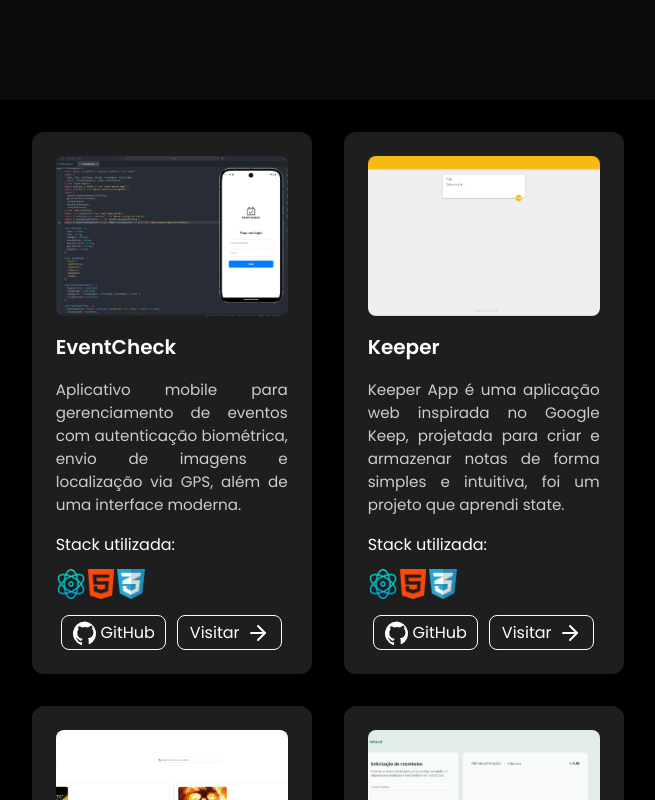
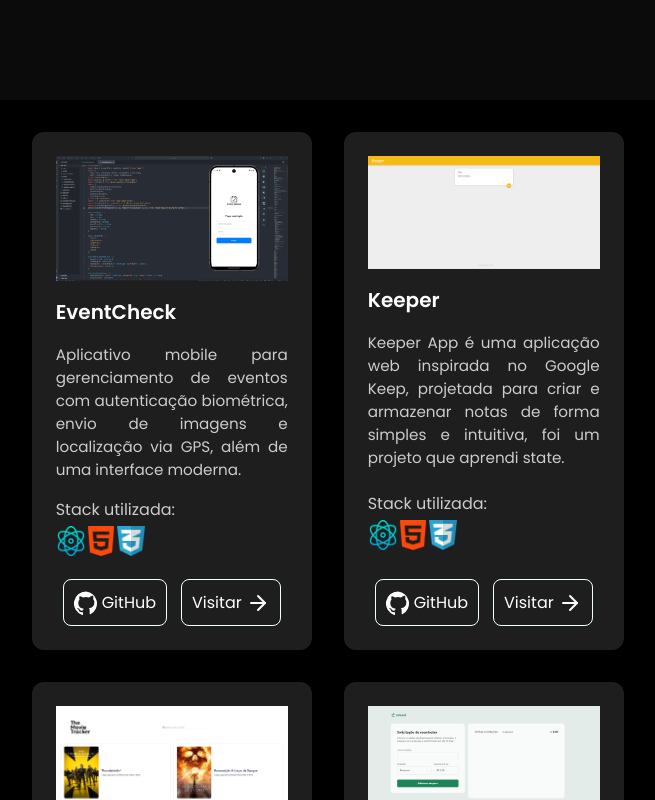
Before and after one commit to gustavocanepa10/PortfolioDEV, a React (Vite) app: page / in a window 1280 px wide. Shown: the part 2300-3100 px from the top of the page, without its empty margins (520-1175 px from the left). Built offline with nearby package versions, Linux system fonts and the light colour scheme.

Commit message:
change : styling

```diff
--- a/src/components/Project/Project.jsx
+++ b/src/components/Project/Project.jsx
@@ -1,49 +1,33 @@
 import { ArrowRight } from "lucide-react"
 import { Skill } from "../Skill/Skill"
+
+import styles from "./Project.module.css"
 
 
 export function Project({project}) {
     return (
         <div
+            className={styles.project}
 
-            style={{
-              backgroundColor: "#1e1e1e",
-              color: "white",
-              borderRadius: "12px",
-              padding: "1.5rem",
-              width: "280px",
-              boxShadow: "0 4px 12px rgba(0,0,0,0.5)",
-              display: "flex",
-              flexDirection: "column",
-              alignContent : "center",
-              justifyContent : "center",
-              gap: "1rem",
-              textAlign: "justify",
-            }}
           >
             <img
               src={project.image}
               alt={project.name}
-              style={{
-                width: "100%",
-                height: "160px",
-                objectFit: "cover",
-                borderRadius: "8px",
-              }}
+
             />
-            <h2 style={{ fontSize: "1.25rem", fontWeight: "600" }}>
+            <h2 >
               {project.name}
             </h2>
-            <p style={{ fontSize: "0.95rem", color: "#ccc" }}>
+            <p >
               {project.description}
             </p>
 
 
 
-                <div style={{display : "flex",flexDirection : "column", gap : "4px", marginTop : "auto", justifyContent : "center"}}>
+                <div className={styles.skillsContainer} >
 
                     <p style={{fontSize : "16px"}}>Stack utilizada:</p>
-                    <div style={{display : "flex", marginTop :" 0.5rem"}}>
+                    <div  className={styles.skillsList}>
 
                     {project.skills?.map((skill, index) => (
                       <Skill key={index} src={skill} />
@@ -63,24 +47,11 @@ export function Project({project}) {
 
 
 
-            <div style={{ display: "flex",marginTop : "auto", justifyContent: "space-around", alignContent : "baseline"}}>
+            <div className= {styles.links}   >
               <a
                 href={project.linkGitHub}
                 target="_blank"
-                style={{
-                  justifyContent: "center",
-                  cursor: "pointer",
-                  width: 105,
-                  height: 35,
-                  borderRadius: "8px",
-                  border: "1px solid azure",
-                  display: "flex",
-                  gap: 4,
-                  padding: "6px",
-                  alignItems: "center",
 
-
-                }}
               >
                 <img src="src/assets/github.svg" alt="" />
                 <span>GitHub</span>
@@ -89,18 +60,7 @@ export function Project({project}) {
               <a
                 href={project.linkDeploy}
                 target="_blank"
-                style={{
-                  justifyContent: "center",
-                  cursor: "pointer",
-                  width: 105,
-                  height: 35,
-                  borderRadius: "8px",
-                  border: "1px solid azure",
-                  display: "flex",
-                  gap: 6,
-                  padding: "6px",
-                  alignItems: "center",
-                }}
+
               >
                 <span>Visitar</span>
                 <ArrowRight />
--- a/src/components/Project/Project.module.css
+++ b/src/components/Project/Project.module.css
@@ -0,0 +1,66 @@
+
+
+.project {
+    background-color: #1e1e1e;
+    color: white;
+    border-radius: 12px;
+    padding: 1.5rem;
+    width: 280px;
+    box-shadow: 0 4px 12px rgba(0 0 0 0.5);
+    display: flex;
+    flex-direction: column;
+    align-content : center;
+    justify-content : center;
+    gap: 1rem;
+    text-align: justify;
+
+
+
+
+
+    h2 {
+        font-size: 1.25rem;
+        font-weight: 600;
+    }
+
+    p {
+        font-size:0.95rem;
+        color:#ccc;
+    }
+}
+
+.skillsContainer {
+    display : flex;
+    flex-direction : column;
+    gap : 4px;
+    margin-top : auto;
+     justify-content: center;
+}
+
+.skills {
+    display : flex;
+    margin-top :0.5rem;
+}
+
+.links {
+    display: flex;
+    margin-top : auto;
+    justify-content: space-around;
+    align-content : baseline;
+
+    a {
+        justify-content: center;
+        width: 105;
+        height: 35;
+        border-radius: 8px;
+        border: 1px solid azure;
+        display: flex;
+        gap: 4px;
+        padding: 10px;
+        align-items: center;
+    }
+
+    a:hover {
+        transform: scale(1.1);
+    }
+}
--- a/src/components/Skill/Skill.module.css
+++ b/src/components/Skill/Skill.module.css
@@ -1,5 +1,3 @@
-
-
 
 .skill {
     width: 30px;
--- a/src/index.css
+++ b/src/index.css
@@ -115,3 +115,7 @@ body{
 
 
 }
+
+a, button {
+  cursor: pointer;
+}
```
